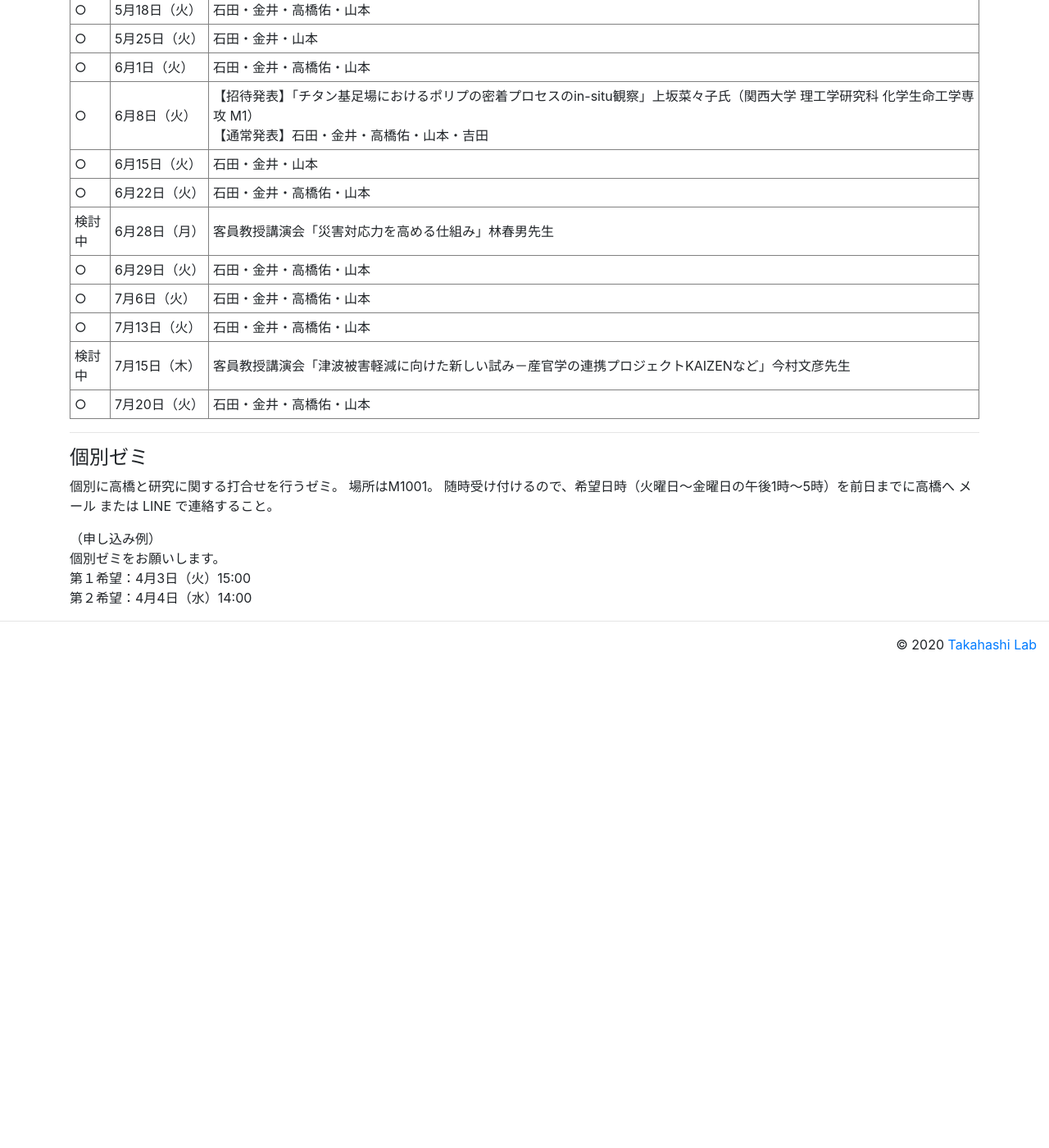
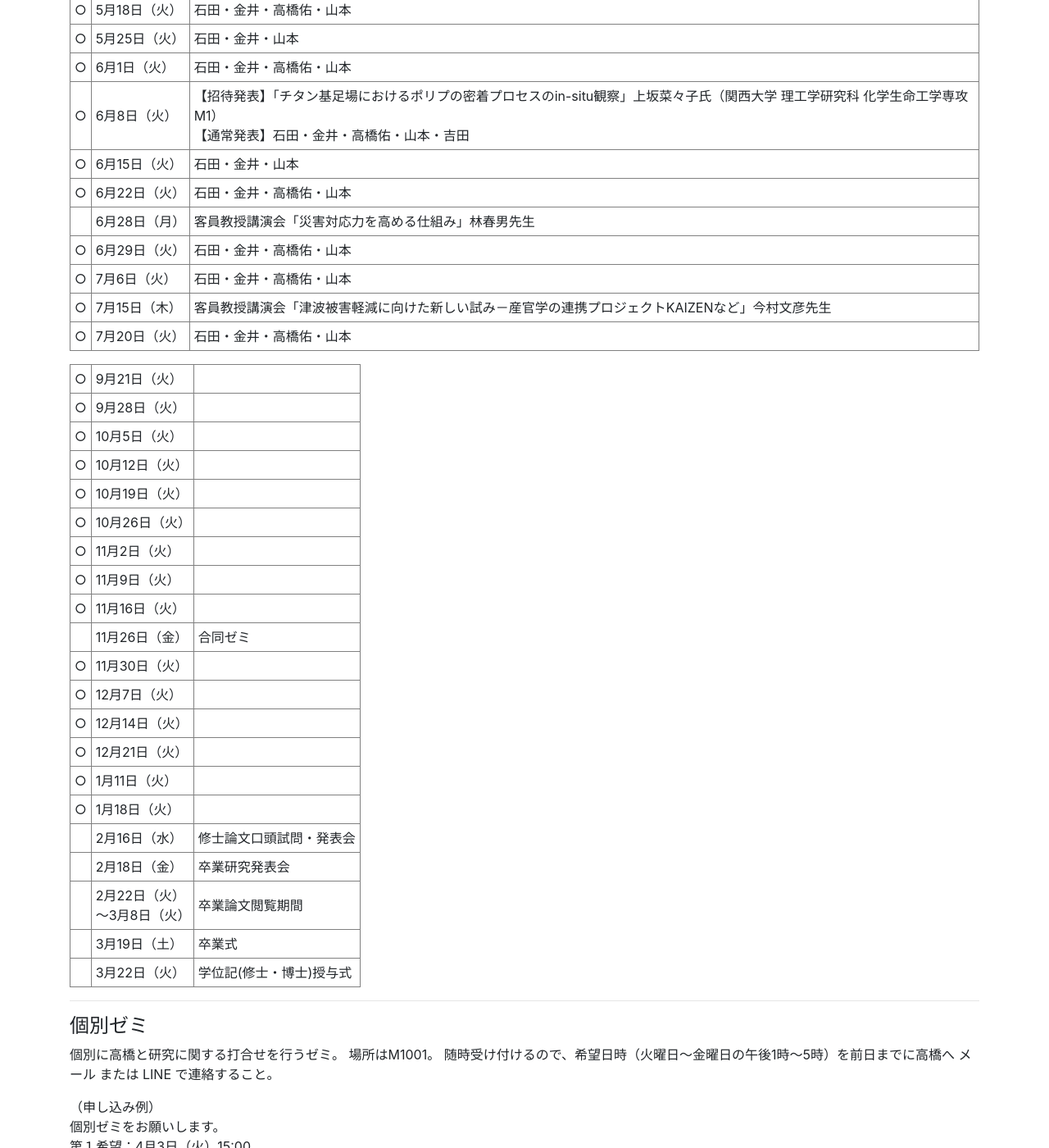
Before and after one commit to tkhslab/tkhslab.github.io, a Jekyll site: the page built from forstudents.md, in a window 1280 px wide and 1400 px high, scrolled down 2064 px. Shown: the whole window at 82% size. Built offline with Jekyll 4.4.1, drawn with Linux system fonts in a browser that asks for light colours; nearby versions of some CDN libraries; before the commit the page ends 2878 px from its top, so only the background shows below that.

Commit message:
update general seminar

```diff
--- a/forstudents.md
+++ b/forstudents.md
@@ -143,7 +143,7 @@ title: For students
 <td>○</td><td>6月22日（火）</td><td>石田・金井・高橋佑・山本</td>
 </tr>
 <tr>
-<td>検討中</td><td>6月28日（月）</td><td>客員教授講演会「災害対応力を高める仕組み」林春男先生</td>
+<td></td><td>6月28日（月）</td><td>客員教授講演会「災害対応力を高める仕組み」林春男先生</td>
 </tr>
 <tr>
 <td>○</td><td>6月29日（火）</td><td>石田・金井・高橋佑・山本</td>
@@ -152,13 +152,80 @@ title: For students
 <td>○</td><td>7月6日（火）</td><td>石田・金井・高橋佑・山本</td>
 </tr>
 <tr>
-<td>○</td><td>7月13日（火）</td><td>石田・金井・高橋佑・山本</td>
-</tr>
-<tr>
-<td>検討中</td><td>7月15日（木）</td><td>客員教授講演会「津波被害軽減に向けた新しい試み－産官学の連携プロジェクトKAIZENなど」今村文彦先生</td>
+<td>○</td><td>7月15日（木）</td><td>客員教授講演会「津波被害軽減に向けた新しい試み－産官学の連携プロジェクトKAIZENなど」今村文彦先生</td>
 </tr>
 <tr>
 <td>○</td><td>7月20日（火）</td><td>石田・金井・高橋佑・山本</td>
+</tr>
+</tbody>
+</table>
+
+<p></p>
+
+<table border="1" cellpadding="5">
+<tbody>
+<tr>
+<td>○</td><td width="125">9月21日（火）</td><td></td>
+</tr>
+<tr>
+<td>○</td><td>9月28日（火）</td><td></td>
+</tr>
+<tr>
+<td>○</td><td>10月5日（火）</td><td></td>
+</tr>
+<tr>
+<td>○</td><td>10月12日（火）</td><td></td>
+</tr>
+<tr>
+<td>○</td><td>10月19日（火）</td><td></td>
+</tr>
+<tr>
+<td>○</td><td>10月26日（火）</td><td></td>
+</tr>
+<tr>
+<td>○</td><td>11月2日（火）</td><td></td>
+</tr>
+<tr>
+<td>○</td><td>11月9日（火）</td><td></td>
+</tr>
+<tr>
+<td>○</td><td>11月16日（火）</td><td></td>
+</tr>
+<tr>
+<td></td><td>11月26日（金）</td><td>合同ゼミ</td>
+</tr>
+<tr>
+<td>○</td><td>11月30日（火）</td><td></td>
+</tr>
+<tr>
+<td>○</td><td>12月7日（火）</td><td></td>
+</tr>
+<tr>
+<td>○</td><td>12月14日（火）</td><td></td>
+</tr>
+<tr>
+<td>○</td><td>12月21日（火）</td><td></td>
+</tr>
+<tr>
+<td>○</td><td>1月11日（火）</td><td></td>
+</tr>
+<tr>
+<td>○</td><td>1月18日（火）</td><td></td>
+</tr>
+<tr>
+<td></td><td>2月16日（水）</td><td>修士論文口頭試問・発表会</td>
+</tr>
+<tr>
+<td></td><td>2月18日（金）</td><td>卒業研究発表会</td>
+</tr>
+<tr>
+<td></td><td>2月22日（火）<br>〜3月8日（火）</td><td>卒業論文閲覧期間</td>
+</tr>
+<tr>
+<td></td><td>3月19日（土）</td><td>卒業式</td>
+</tr>
+<tr>
+<td></td><td>3月22日（火）</td><td>学位記(修士・博士)授与式</td>
 </tr>
 </tbody>
 </table>
```
